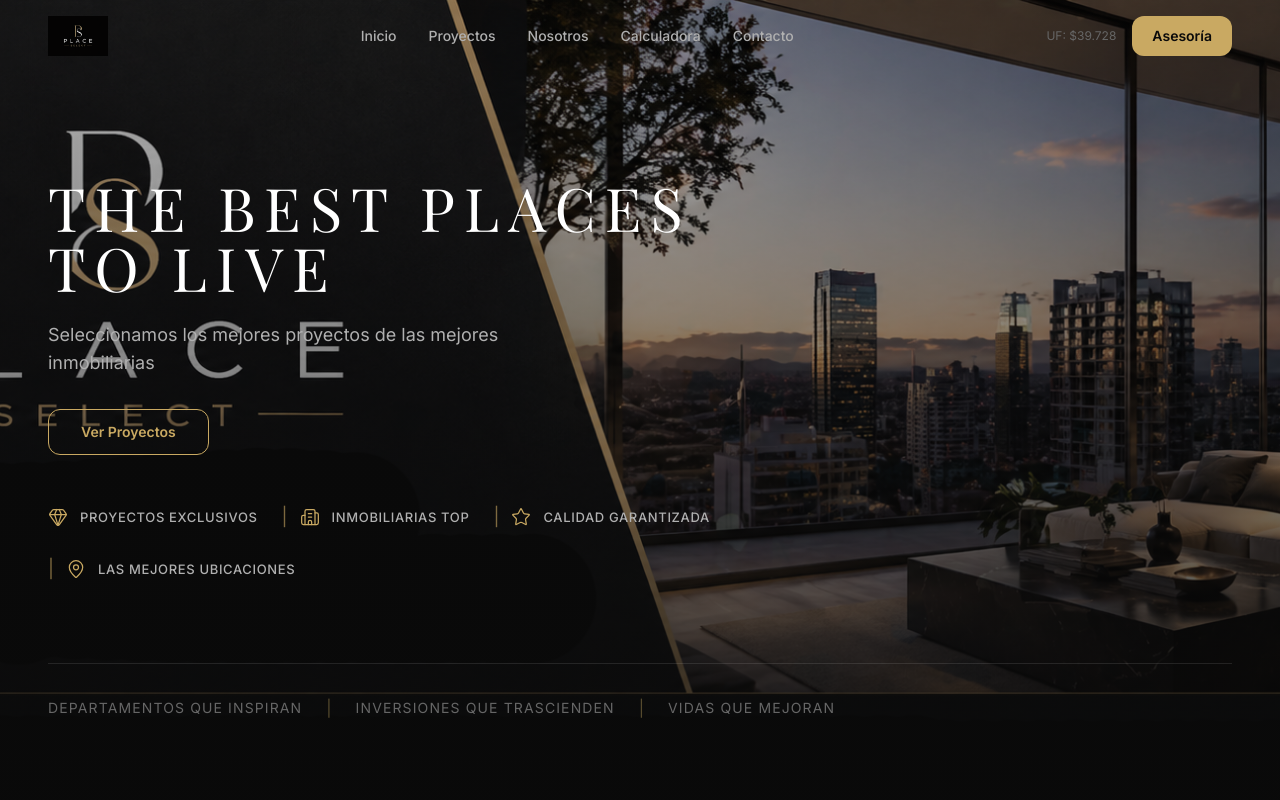
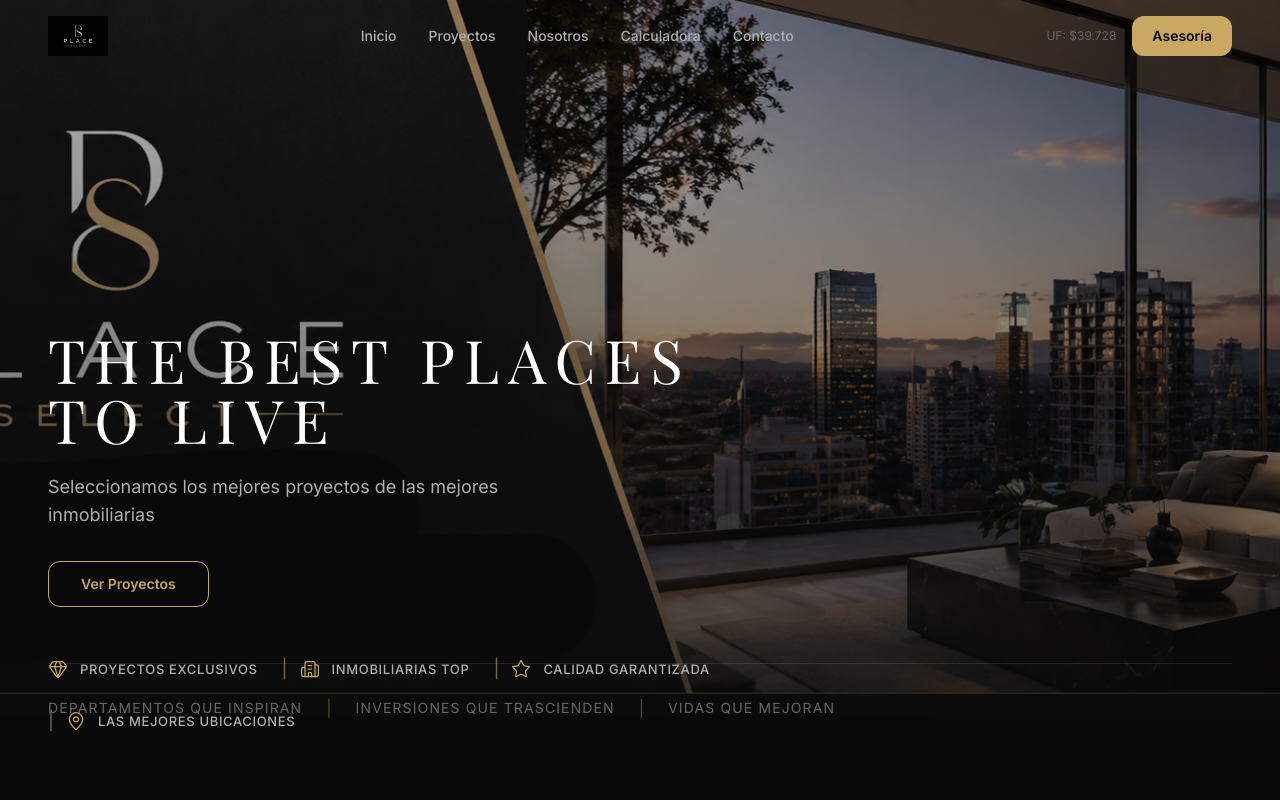
Before and after one commit to insideproevents/place.select, a React (Vite) app in the folder app/: page /#/ in a window 1280 px wide. Shown: the top 800 px of the page. Built offline with nearby package versions, Linux system fonts and the light colour scheme.

Commit message:
style(ui): adjust top margin for hero bottom section
Change positive top margins to negative values to pull the bottom section closer to the content above it.

```diff
--- a/app/src/sections/Hero.tsx
+++ b/app/src/sections/Hero.tsx
@@ -93,7 +93,7 @@ export default function Hero() {
           initial={{ opacity: 0 }}
           animate={{ opacity: 1 }}
           transition={{ duration: 1, delay: 0.6 }}
-          className="mt-16 sm:mt-20 pt-6 sm:pt-8 border-t border-white/10 flex flex-wrap items-center gap-3 sm:gap-6"
+          className="mt-[-64px] sm:mt-[-72px] pt-6 sm:pt-8 border-t border-white/10 flex flex-wrap items-center gap-3 sm:gap-6"
         >
           {bottomTexts.map((text, i) => (
             <div key={text} className="flex items-center gap-3 sm:gap-6">
```
